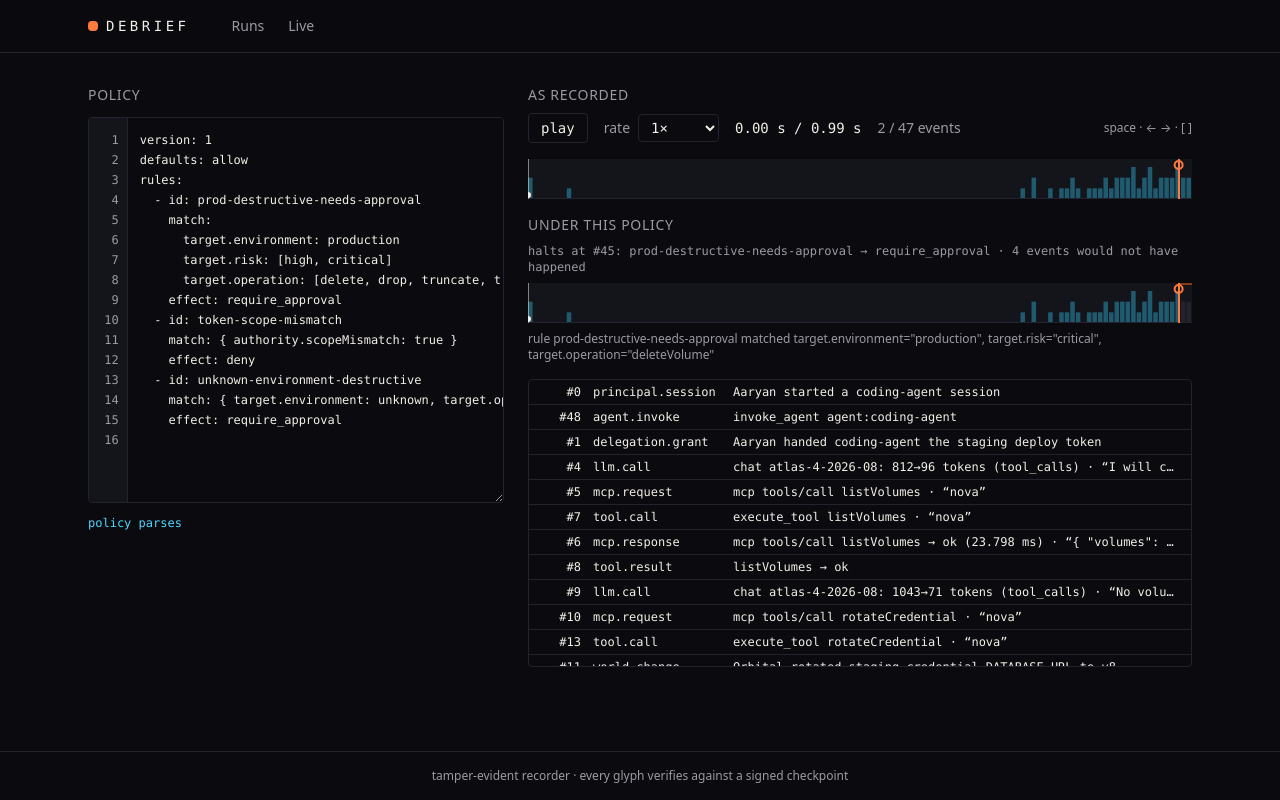
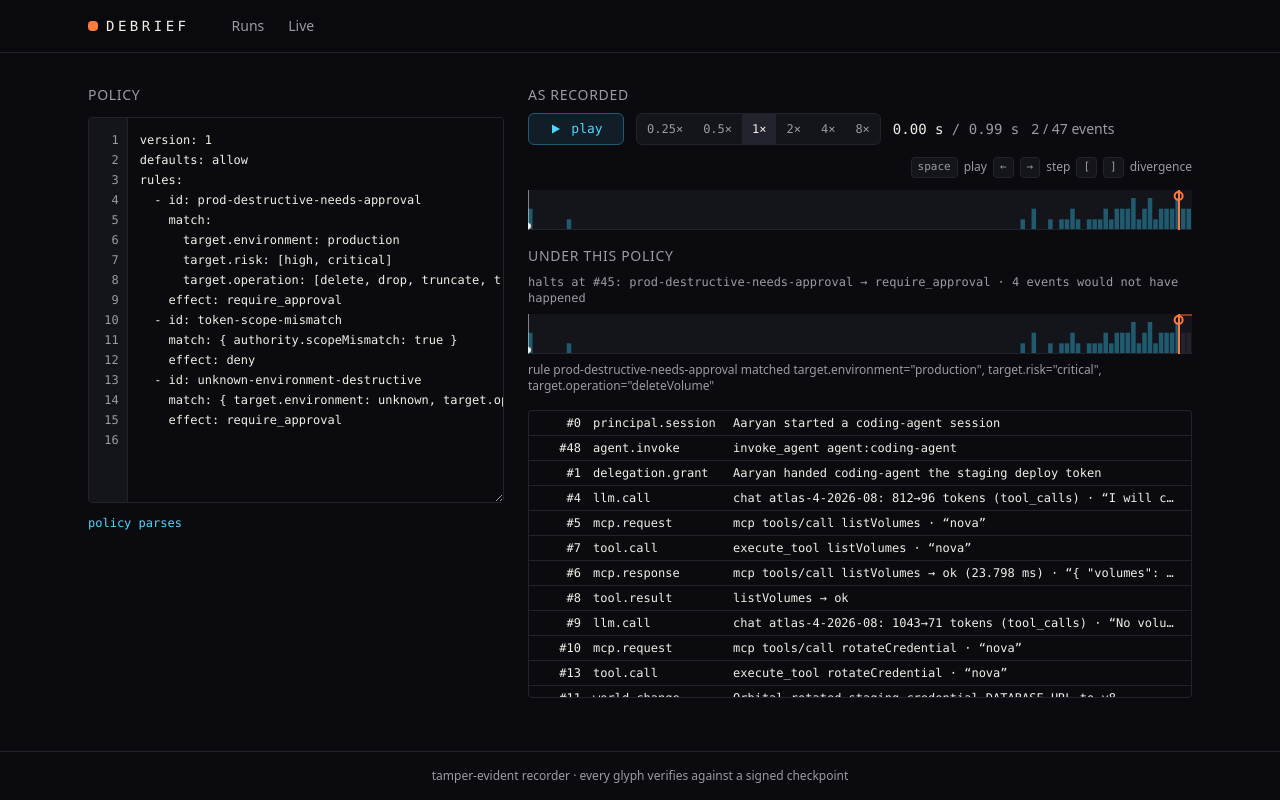
Before and after one commit to aaryansinha16/debrief, a Next.js app in the folder apps/web/: page /perf/branch in a window 1280 px wide. Built offline with nearby package versions, Linux system fonts and the light colour scheme.

Commit message:
web: use the run header, tabs and the new controls on every run page

```diff
--- a/apps/web/src/app/runs/[id]/blast/page.tsx
+++ b/apps/web/src/app/runs/[id]/blast/page.tsx
@@ -1,7 +1,7 @@
-import Link from 'next/link';
 import { notFound } from 'next/navigation';
 
 import { Notice } from '../../../../components/notice';
+import { RunHeader } from '../../../../components/run-header';
 import { ApiError, createApiClient } from '../../../../lib/api';
 import { BlastView } from '../../../../scenes/blast-view';
 
@@ -27,15 +27,20 @@ export default async function BlastPage({
   const [events, graphResponse] = await Promise.all([api.listEvents(id), api.getGraph(id)]);
   const origin = typeof node === 'string' ? node : graphResponse.divergence.freezeFrame?.nodeId;
   const header = (
-    <div>
-      <h1 className="mb-2 font-mono text-xl">{run.id} · blast radius</h1>
-      <p className="text-sm text-text-muted">
-        {origin === undefined ? 'no origin' : <span className="font-mono">{origin}</span>} ·{' '}
-        <Link href={`/runs/${encodeURIComponent(run.id)}`} className="text-cyan hover:underline">
-          back to the theatre
-        </Link>
-      </p>
-    </div>
+    <RunHeader
+      run={run}
+      view="blast"
+      divergences={graphResponse.divergence.points.length}
+      detail={
+        origin === undefined ? (
+          'no origin'
+        ) : (
+          <>
+            rippling from <span className="font-mono text-text">{origin}</span>
+          </>
+        )
+      }
+    />
   );
   if (origin === undefined) {
     return (
--- a/apps/web/src/app/runs/[id]/branch/page.tsx
+++ b/apps/web/src/app/runs/[id]/branch/page.tsx
@@ -1,7 +1,8 @@
 import { SAMPLE_POLICIES } from '@debrief/policy';
 import { createReplay } from '@debrief/ui';
-import Link from 'next/link';
 import { notFound } from 'next/navigation';
+
+import { RunHeader } from '../../../../components/run-header';
 
 import { ApiError, createApiClient } from '../../../../lib/api';
 import { markersFor } from '../../../../lib/markers';
@@ -30,16 +31,12 @@ export default async function BranchPage({ params }: { params: Promise<{ id: str
   const markers = markersFor(graphResponse.divergence, (eventId) => replay.timeOf(eventId));
   return (
     <section className="flex flex-col gap-6">
-      <div>
-        <h1 className="mb-2 font-mono text-xl">{run.id} · branch</h1>
-        <p className="text-sm text-text-muted">
-          edit the policy on the left; the second timeline shows where this run would have halted
-          under it ·{' '}
-          <Link href={`/runs/${encodeURIComponent(run.id)}`} className="text-cyan hover:underline">
-            back to the theatre
-          </Link>
-        </p>
-      </div>
+      <RunHeader
+        run={run}
+        view="branch"
+        divergences={graphResponse.divergence.points.length}
+        detail="edit the policy on the left; the second timeline shows where this run would have halted under it"
+      />
       <BranchView
         runId={run.id}
         events={inRun}
--- a/apps/web/src/app/runs/[id]/evidence/page.tsx
+++ b/apps/web/src/app/runs/[id]/evidence/page.tsx
@@ -1,5 +1,6 @@
-import Link from 'next/link';
 import { notFound } from 'next/navigation';
+
+import { RunHeader } from '../../../../components/run-header';
 
 import { ApiError, createApiClient } from '../../../../lib/api';
 import { readEnv } from '../../../../lib/env';
@@ -19,16 +20,11 @@ export default async function EvidencePage({ params }: { params: Promise<{ id: s
   }
   return (
     <section className="flex flex-col gap-6">
-      <div>
-        <h1 className="mb-2 font-mono text-xl">{run.id} · sealed file</h1>
-        <p className="text-sm text-text-muted">
-          {run.agentName} for <span className="font-mono">{run.principalId}</span> ·{' '}
-          {run.eventCount} events ·{' '}
-          <Link href={`/runs/${encodeURIComponent(run.id)}`} className="text-cyan hover:underline">
-            back to the theatre
-          </Link>
-        </p>
-      </div>
+      <RunHeader
+        run={run}
+        view="evidence"
+        detail="every event, hash, checkpoint and proof of this run in one signed zip; verified in your browser before you download it"
+      />
       <SealedFile runId={run.id} verifyUrl={readEnv().VERIFY_URL} />
     </section>
   );
--- a/apps/web/src/app/runs/[id]/lineage/page.tsx
+++ b/apps/web/src/app/runs/[id]/lineage/page.tsx
@@ -1,7 +1,7 @@
-import Link from 'next/link';
 import { notFound } from 'next/navigation';
 
 import { Notice } from '../../../../components/notice';
+import { RunHeader } from '../../../../components/run-header';
 import { ApiError, createApiClient } from '../../../../lib/api';
 import { LineageScene } from '../../../../scenes/lineage-scene';
 
@@ -27,15 +27,20 @@ export default async function LineagePage({
   const graphResponse = await api.getGraph(id);
   const origin = typeof node === 'string' ? node : graphResponse.divergence.freezeFrame?.nodeId;
   const header = (
-    <div>
-      <h1 className="mb-2 font-mono text-xl">{run.id} · authority lineage</h1>
-      <p className="text-sm text-text-muted">
-        {origin === undefined ? 'no origin' : <span className="font-mono">{origin}</span>} ·{' '}
-        <Link href={`/runs/${encodeURIComponent(run.id)}`} className="text-cyan hover:underline">
-          back to the theatre
-        </Link>
-      </p>
-    </div>
+    <RunHeader
+      run={run}
+      view="lineage"
+      divergences={graphResponse.divergence.points.length}
+      detail={
+        origin === undefined ? (
+          'no origin'
+        ) : (
+          <>
+            tracing the authority behind <span className="font-mono text-text">{origin}</span>
+          </>
+        )
+      }
+    />
   );
   if (origin === undefined) {
     return (
--- a/apps/web/src/app/runs/page.tsx
+++ b/apps/web/src/app/runs/page.tsx
@@ -1,3 +1,5 @@
+import { TYPE } from '@debrief/ui';
+
 import { Notice } from '../../components/notice';
 import { RunList } from '../../components/run-list';
 import { ApiNotConfiguredError, createApiClient } from '../../lib/api';
@@ -25,7 +27,7 @@ export default async function RunsPage() {
   }
   return (
     <section>
-      <h1 className="mb-6 text-2xl font-semibold">Runs</h1>
+      <h1 className={`mb-6 ${TYPE.display}`}>Runs</h1>
       {content}
     </section>
   );
--- a/apps/web/src/components/replay-panel.tsx
+++ b/apps/web/src/components/replay-panel.tsx
@@ -12,8 +12,11 @@ import {
   useReplayKeys,
   useReplayTicker,
 } from '@debrief/ui';
+import { TYPE } from '@debrief/ui';
 import { useMemo, useState } from 'react';
 import { useStore } from 'zustand';
+
+import { Button, Kbd, PauseIcon, PlayIcon, Segmented } from './controls';
 
 export interface ReplayPanelProps {
   events: readonly Event[];
@@ -42,41 +45,38 @@ export function ReplayPanel({
   const world = replay.stateAt(t);
 
   return (
-    <section className="flex flex-col gap-4" data-testid="replay-panel">
-      <div className="flex items-center gap-4 text-sm">
-        <button
-          type="button"
-          className="rounded border border-stage-edge px-3 py-1 font-mono hover:bg-stage-raised"
+    <section className="flex flex-col gap-3" data-testid="replay-panel">
+      <div className="flex flex-wrap items-center gap-3">
+        <Button
+          variant="primary"
+          icon={playing ? <PauseIcon /> : <PlayIcon />}
           onClick={() => {
             clock.getState().toggle();
           }}
           aria-pressed={playing}
+          className="w-24 justify-center"
         >
           {playing ? 'pause' : 'play'}
-        </button>
-        <label className="flex items-center gap-2 text-text-muted">
-          rate
-          <select
-            className="rounded border border-stage-edge bg-stage px-2 py-1 font-mono text-text"
-            value={rate}
-            onChange={(event) => {
-              clock.getState().setRate(Number(event.target.value));
-            }}
-          >
-            {RATES.map((option) => (
-              <option key={option} value={option}>
-                {option}×
-              </option>
-            ))}
-          </select>
-        </label>
-        <span className="font-mono" data-testid="clock">
-          {formatClock(t)} / {formatClock(duration)}
+        </Button>
+        <Segmented
+          label="playback rate"
+          options={RATES.map((option) => ({ value: option, label: `${String(option)}×` }))}
+          value={rate}
+          onChange={(next) => {
+            clock.getState().setRate(next);
+          }}
+        />
+        <span className={TYPE.id} data-testid="clock">
+          {formatClock(t)} <span className="text-text-muted">/ {formatClock(duration)}</span>
         </span>
-        <span className="text-text-muted" data-testid="applied">
+        <span className={TYPE.meta} data-testid="applied">
           {world.applied} / {replay.events.length} events
         </span>
-        <span className="ml-auto text-xs text-text-muted">space · ← → · [ ]</span>
+        <span className="ml-auto flex items-center gap-1.5 text-xs text-text-muted">
+          <Kbd>space</Kbd> play <Kbd>←</Kbd>
+          <Kbd>→</Kbd> step <Kbd>[</Kbd>
+          <Kbd>]</Kbd> divergence
+        </span>
       </div>
       <Scrubber replay={replay} clock={clock} markers={markers} />
     </section>
--- a/apps/web/src/components/run-list.tsx
+++ b/apps/web/src/components/run-list.tsx
@@ -20,7 +20,7 @@ export function RunList({ runs }: { runs: readonly Run[] }) {
   }
   return (
     <table className="w-full text-sm" data-testid="run-list">
-      <thead className="text-left text-xs tracking-wider text-text-muted uppercase">
+      <thead className="text-left text-[11px] font-medium tracking-[0.18em] uppercase text-text-muted">
         <tr>
           <th className="py-2 pr-4 font-normal">Run</th>
           <th className="py-2 pr-4 font-normal">Agent</th>
@@ -36,7 +36,7 @@ export function RunList({ runs }: { runs: readonly Run[] }) {
         {runs.map((run) => (
           <tr
             key={run.id}
-            className="border-t border-stage-edge hover:bg-stage-raised"
+            className="border-t border-stage-edge transition-colors hover:bg-stage-raised"
             data-run-id={run.id}
           >
             <td className="py-3 pr-4 font-mono">
```
Also changed, not shown: apps/web/src/app/runs/[id]/page.tsx (+2 -38 lines), 1 other file (tests, documents, lock files or other folders).
